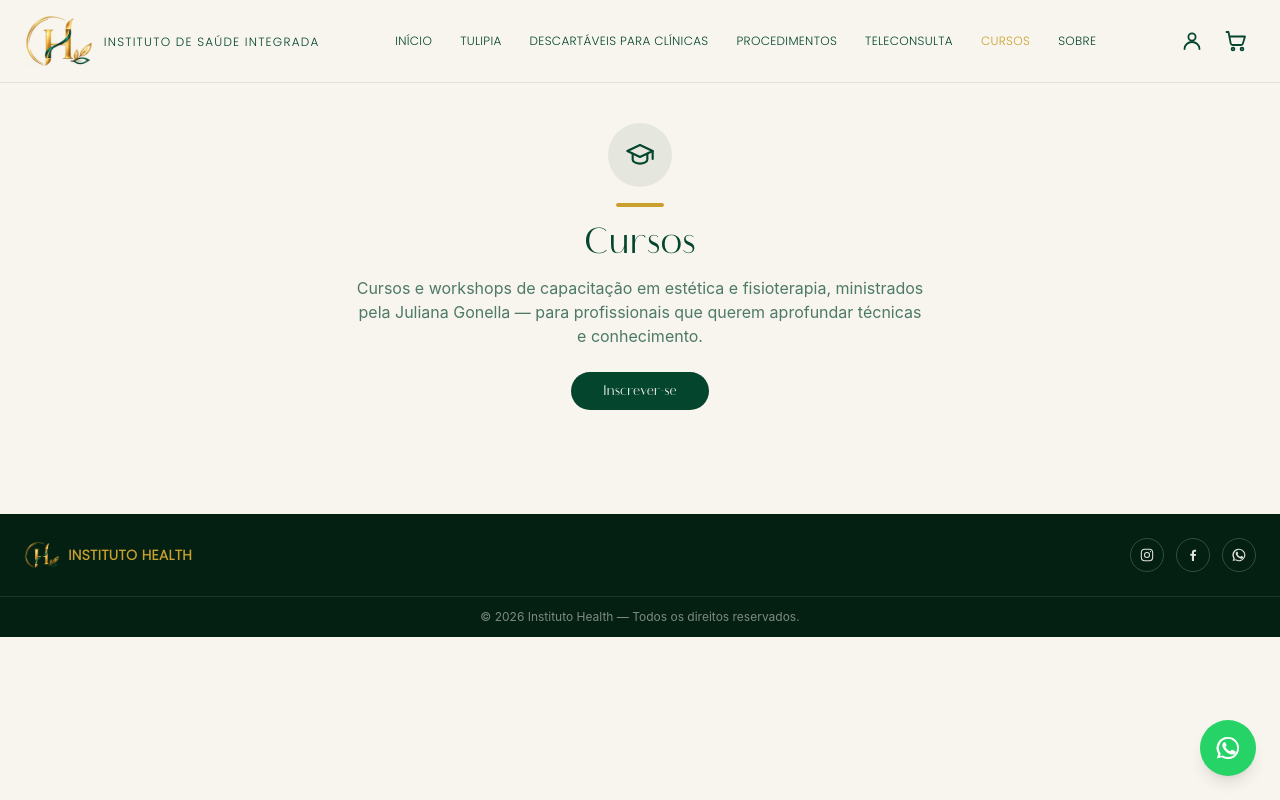
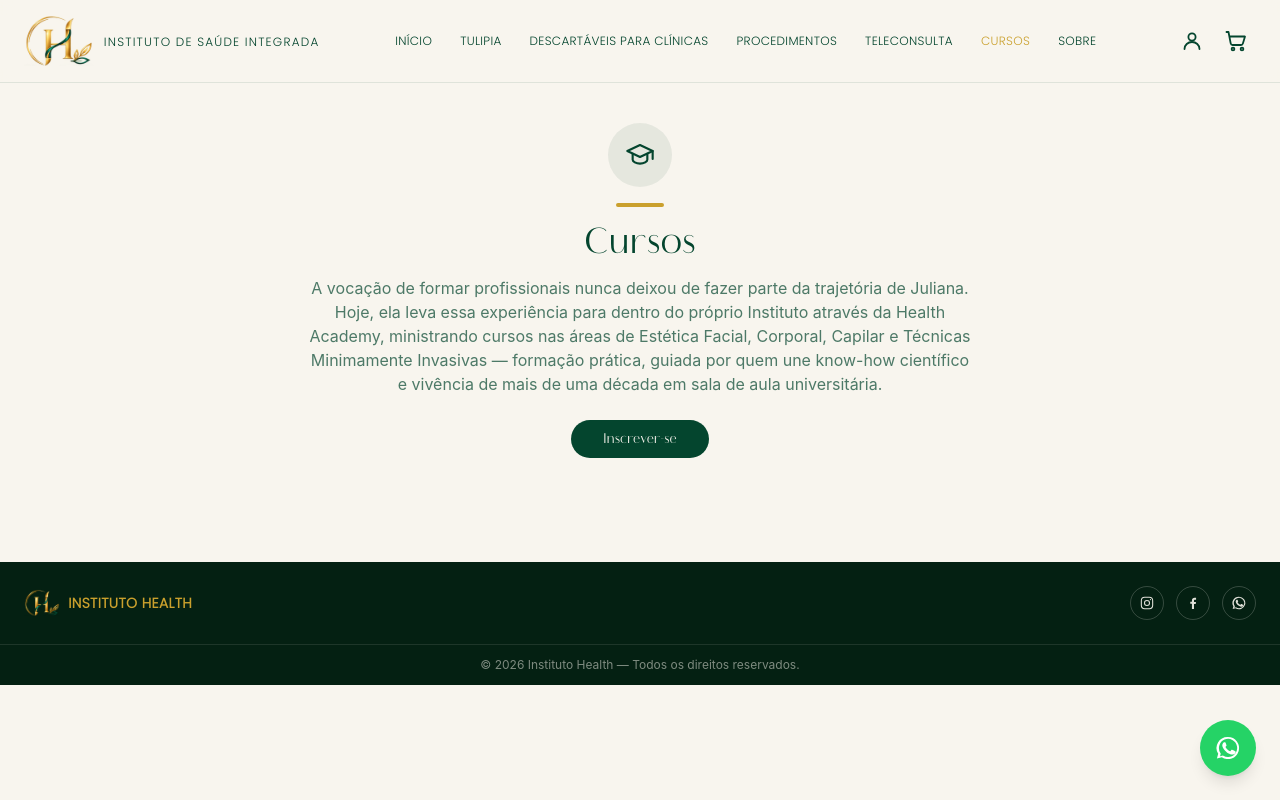
Before and after one commit to alexandra-almeida/instituto-health, a React (Vite) app: page /cursos in a window 1280 px wide. Built offline with nearby package versions, Linux system fonts and the light colour scheme; a web font is replaced by a local one.

Commit message:
Reaproveita texto do bloco Health Academy como abertura da pagina Cursos
Co-Authored-By: Claude Sonnet 5 <noreply@anthropic.com>

```diff
--- a/src/pages/Cursos.tsx
+++ b/src/pages/Cursos.tsx
@@ -21,10 +21,14 @@ function Cursos() {
       <h1 className="font-flatline mt-3 text-3xl leading-tight text-emerald-dark sm:text-4xl">
         Cursos
       </h1>
-      <p className="mt-3 max-w-xl text-sm text-emerald-dark/70 sm:text-base">
-        Cursos e workshops de capacitação em estética e fisioterapia,
-        ministrados pela Juliana Gonella — para profissionais que querem
-        aprofundar técnicas e conhecimento.
+      <p className="mt-3 max-w-2xl text-sm text-emerald-dark/70 sm:text-base">
+        A vocação de formar profissionais nunca deixou de fazer parte da
+        trajetória de Juliana. Hoje, ela leva essa experiência para dentro
+        do próprio Instituto através da Health Academy, ministrando cursos
+        nas áreas de Estética Facial, Corporal, Capilar e Técnicas
+        Minimamente Invasivas — formação prática, guiada por quem une
+        know-how científico e vivência de mais de uma década em sala de
+        aula universitária.
       </p>
       <a
         href={`https://wa.me/${WHATSAPP_NUMBER}?text=${encodeURIComponent(MESSAGE)}`}
```
